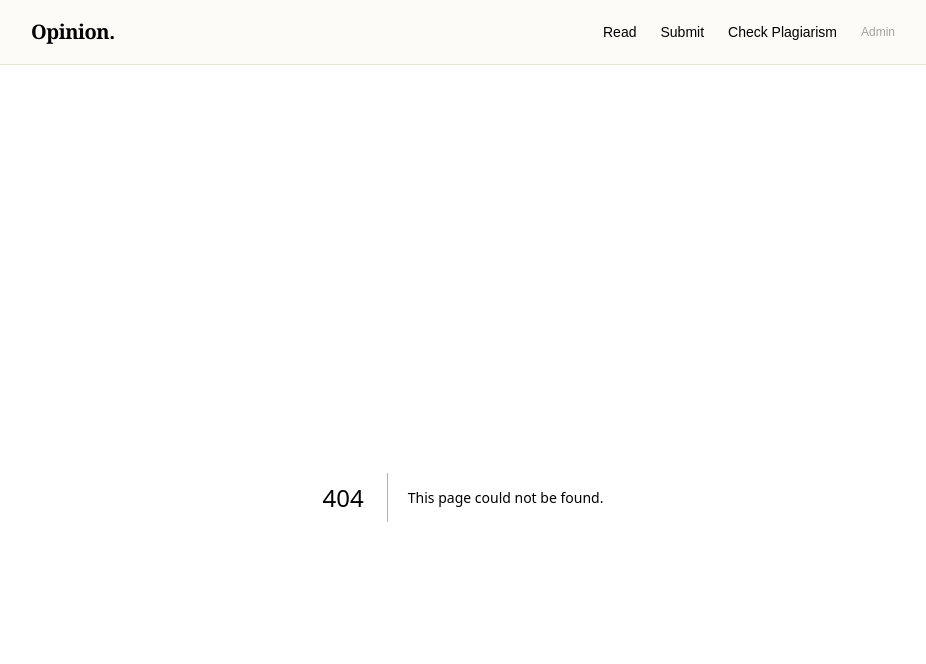
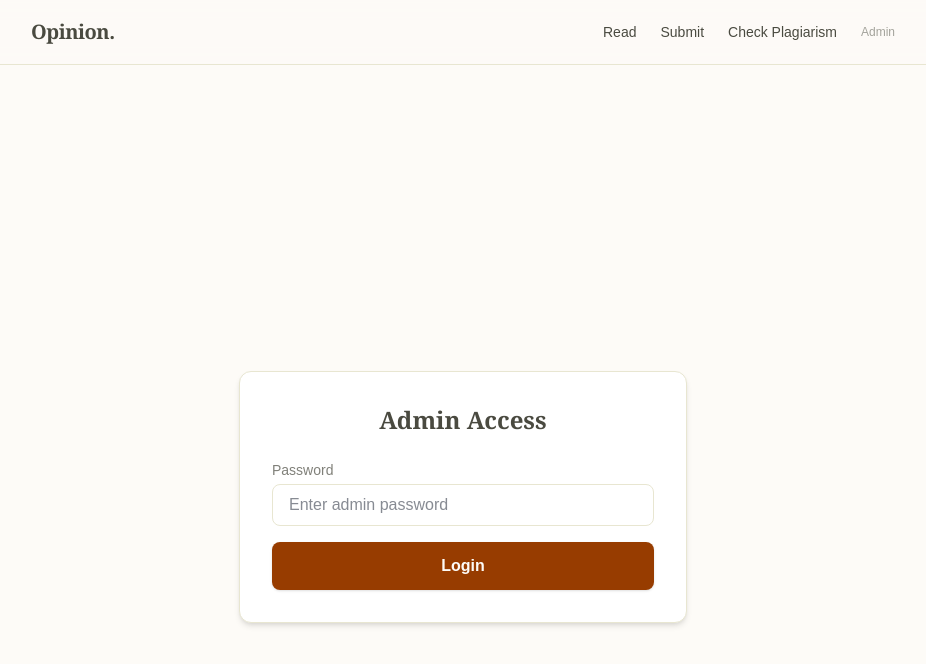
Before and after one commit to dlehgus080310-boop/Opinion-platform, a Next.js app: page /admin/login in a window 1280 px wide. Before the commit this address had no page. Shown: the top 664 px of the page, without its empty margins (177-1103 px from the left). Built offline with nearby package versions, Linux system fonts and the light colour scheme.

Commit message:
Feat: Add admin authentication (password protection)

```diff
--- a/src/app/actions.ts
+++ b/src/app/actions.ts
@@ -3,8 +3,26 @@
 import { addArticle, updateArticleStatus, deleteArticle as deleteArticleFromStore, Article } from "@/lib/store";
 import { revalidatePath } from "next/cache";
 import { redirect } from "next/navigation";
+import { cookies } from "next/headers";
 
 import { put } from '@vercel/blob';
+
+export async function loginAdmin(formData: FormData) {
+    const password = formData.get('password') as string;
+
+    if (password === '080310') {
+        const cookieStore = await cookies();
+        cookieStore.set('admin_session', 'true', {
+            httpOnly: true,
+            secure: process.env.NODE_ENV === 'production',
+            maxAge: 60 * 60 * 24 * 7, // 1 week
+            path: '/',
+        });
+        redirect('/admin');
+    } else {
+        redirect('/admin/login?error=Invalid password');
+    }
+}
 
 // ... (keep middle content same, just focusing on imports and new function)
 
--- /dev/null
+++ b/src/app/admin/login/page.tsx
@@ -0,0 +1,46 @@
+import { loginAdmin } from "@/app/actions";
+
+export default function AdminLoginPage({
+    searchParams,
+}: {
+    searchParams?: { error?: string };
+}) {
+    return (
+        <div className="flex min-h-screen items-center justify-center bg-beige-50">
+            <div className="w-full max-w-md p-8 bg-white rounded-xl shadow-md border border-beige-200">
+                <h1 className="text-2xl font-serif font-bold text-center text-beige-900 mb-6">
+                    Admin Access
+                </h1>
+                {searchParams?.error && (
+                    <div className="mb-4 p-3 bg-red-50 text-red-600 text-sm rounded-lg text-center">
+                        {searchParams.error}
+                    </div>
+                )}
+                <form action={loginAdmin} className="space-y-4">
+                    <div>
+                        <label
+                            htmlFor="password"
+                            className="block text-sm font-medium text-beige-900/70 mb-1"
+                        >
+                            Password
+                        </label>
+                        <input
+                            type="password"
+                            name="password"
+                            id="password"
+                            required
+                            className="w-full px-4 py-2 rounded-lg border border-beige-200 focus:outline-none focus:ring-2 focus:ring-amber-200 transition-colors bg-white text-gray-900"
+                            placeholder="Enter admin password"
+                        />
+                    </div>
+                    <button
+                        type="submit"
+                        className="w-full py-3 bg-amber-800 text-beige-50 font-bold rounded-lg hover:bg-amber-900 transition-colors shadow-sm"
+                    >
+                        Login
+                    </button>
+                </form>
+            </div>
+        </div>
+    );
+}
--- a/src/app/admin/page.tsx
+++ b/src/app/admin/page.tsx
@@ -1,10 +1,19 @@
 import { getArticles } from "@/lib/store";
 import { approveArticle, rejectArticle, deleteArticle } from "@/app/actions";
 import { Check, X, Trash2 } from "lucide-react";
+import { cookies } from "next/headers";
+import { redirect } from "next/navigation";
 
 export const dynamic = 'force-dynamic';
 
 export default async function AdminPage() {
+    const cookieStore = await cookies();
+    const isAdmin = cookieStore.get('admin_session');
+
+    if (!isAdmin) {
+        redirect('/admin/login');
+    }
+
     const allArticles = await getArticles();
     const articles = allArticles.sort((a, b) => b.createdAt - a.createdAt);
 
```
